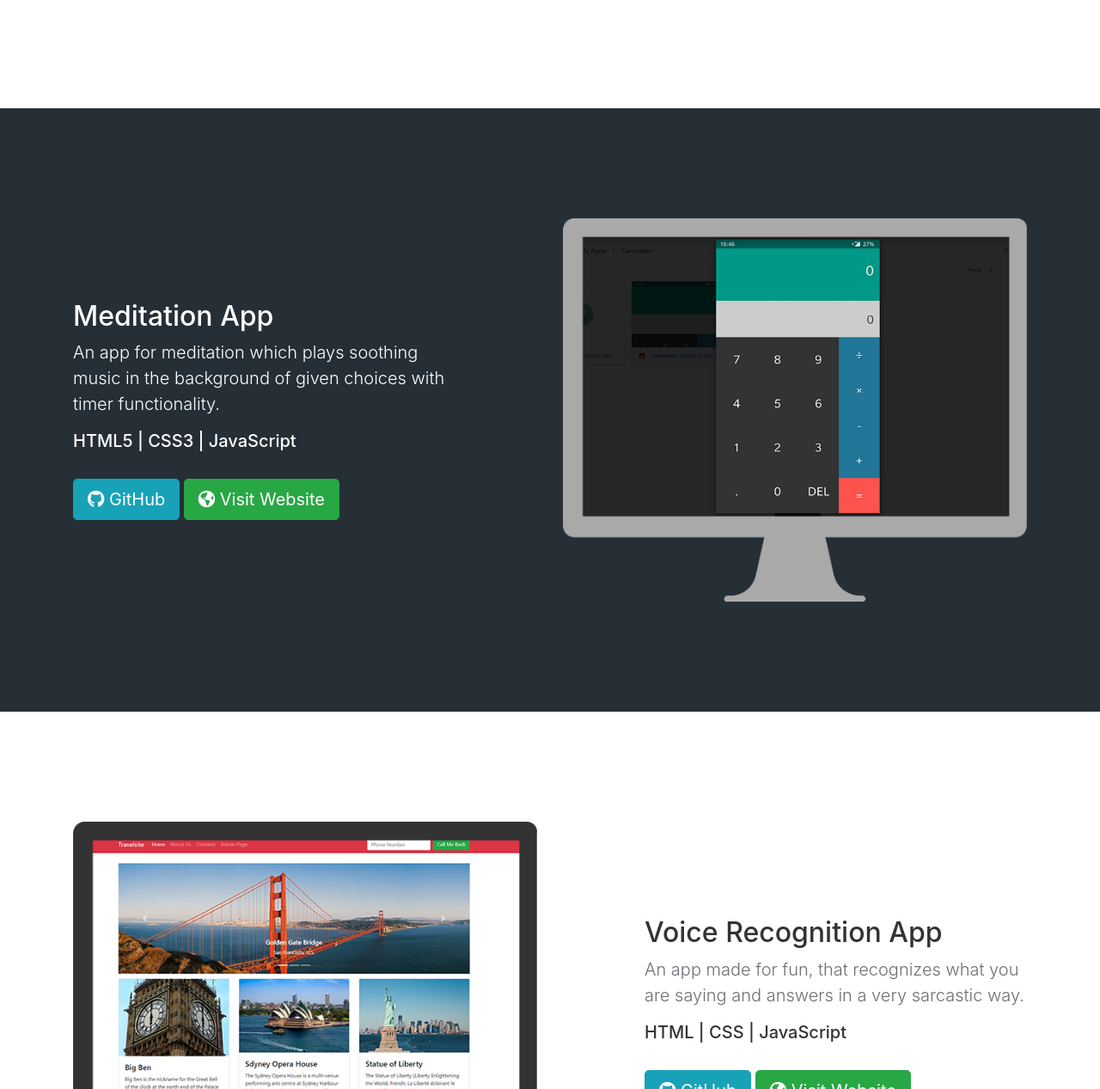
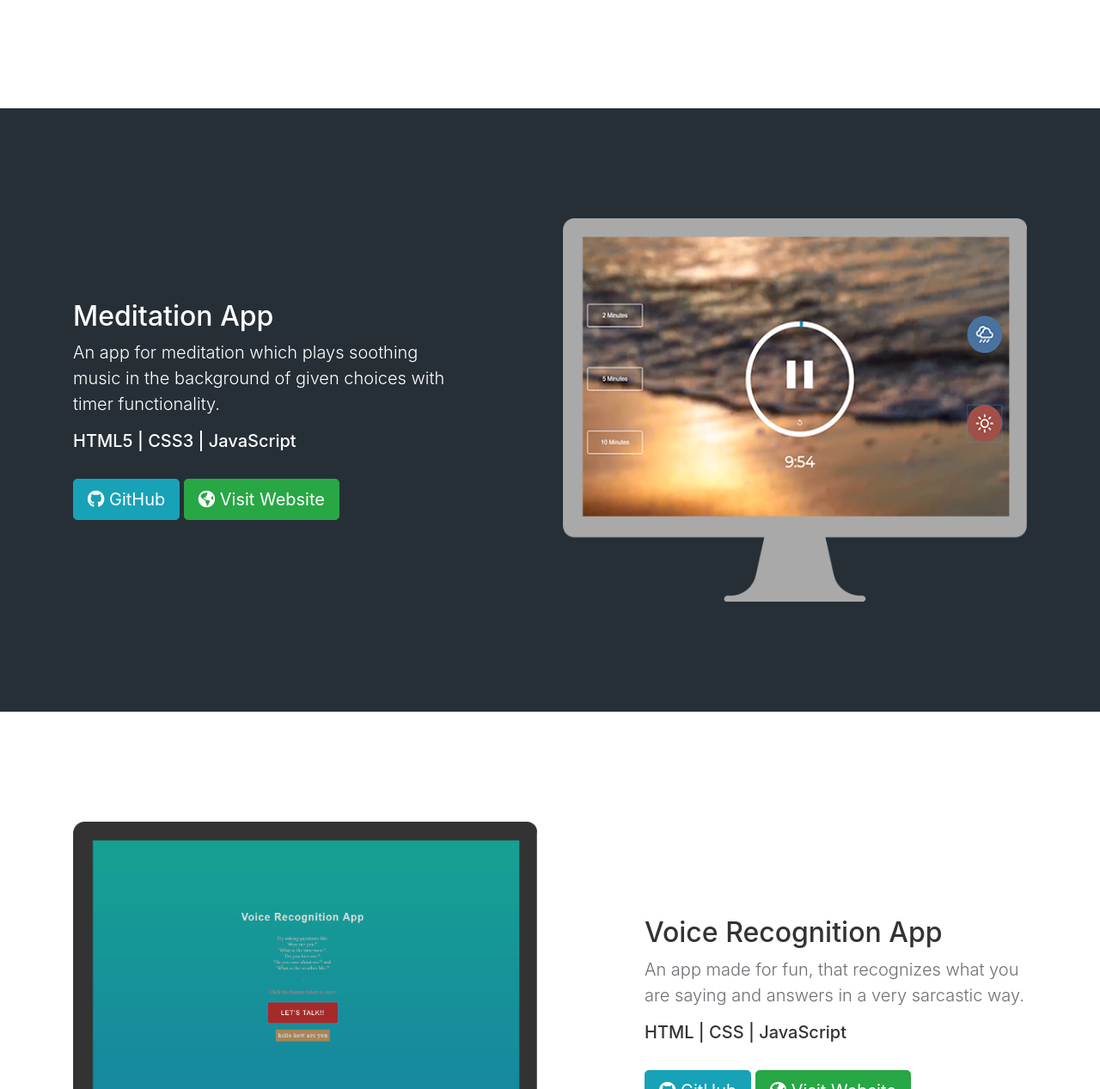
Before and after one commit to sobhanniroula/sobhanniroula.github.io, a plain HTML site: page index.html in a window 1280 px wide. Shown: the part 4915-6182 px from the top of the page at 86% size. Drawn offline with nearby package versions, Linux system fonts and the light colour scheme.

Commit message:
thumbnails for the new three projects

```diff
--- a/css/style.css
+++ b/css/style.css
@@ -292,6 +292,30 @@ span {
     top: 1.1rem;
 }
 
+#notify-img {
+    position: absolute;
+    width: 90%;
+    height: 75%;
+    left: 1.9rem;
+    top: 1.1rem;
+}
+
+#meditation-img {
+    position: absolute;
+    width: 88%;
+    height: 74%;
+    left: 2.2rem;
+    top: 1.2rem;
+}
+
+#voice-img {
+    position: absolute;
+    width: 90%;
+    height: 77%;
+    left: 1.5rem;
+    top: 1.1rem;
+}
+
 
 .feature-alt {
     background: #f0f0f0;
--- a/index.html
+++ b/index.html
@@ -225,7 +225,7 @@
                             <a href="http://djszji0zj4svy.cloudfront.net/" class="btn btn-success btn-lg" target="_blank"><i class="fas fa-globe-americas"></i> Visit Website</a>
                         </div> <br>
                         <div class="col-lg-6 overlap-div offset-lg-1">
-                            <img src="img/hand-detector.png" alt="Project Hand Detector" id="hand-detector-img">
+                            <img src="img/notify.png" alt="Project Notify" id="notify-img">
                             <img src="img/monitor-transparent.png" alt="Monitor" class="monitor-transparent">
                         </div>
                     </div>
@@ -264,7 +264,7 @@
                             <a href="https://sobhanniroula.github.io/others/meditation-app/" class="btn btn-success btn-lg" target="_blank"><i class="fas fa-globe-americas"></i> Visit Website</a>
                         </div>
                         <div class="col-lg-6  offset-lg-1 overlap-div">
-                            <img src="img/Calc.png" alt="Project Calculator" id="calc-img">
+                            <img src="img/meditation.png" alt="Project Meditation App" id="meditation-img">
                             <img src="img/monitor-transparent.png" alt="Monitor" class="monitor-transparent">
                         </div>
                     </div>
@@ -277,7 +277,7 @@
                 <div class="row">
                     <div class="feature-content">
                         <div class="col-lg-6 overlap-div">
-                            <img src="img/Travelsite.png" alt="Project Travelsite" id="travelsite-img">
+                            <img src="img/voice.png" alt="Project Voice" id="voice-img">
                             <img src="img/monitor-transparent.png" alt="Monitor" class="monitor-transparent">
                         </div>
                         <div class="col-lg-5 offset-lg-1">
```
Also changed, not shown: img/meditation.png (added), img/notify.png (added), img/voice.png (added).
